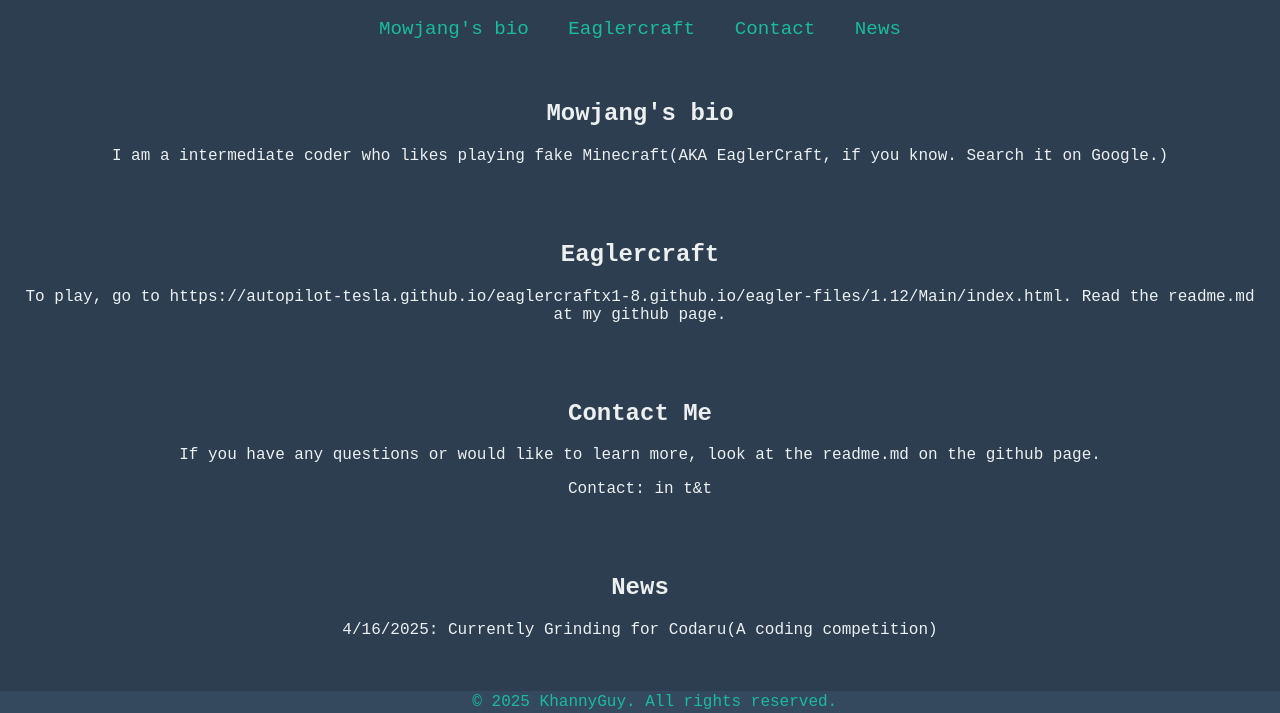
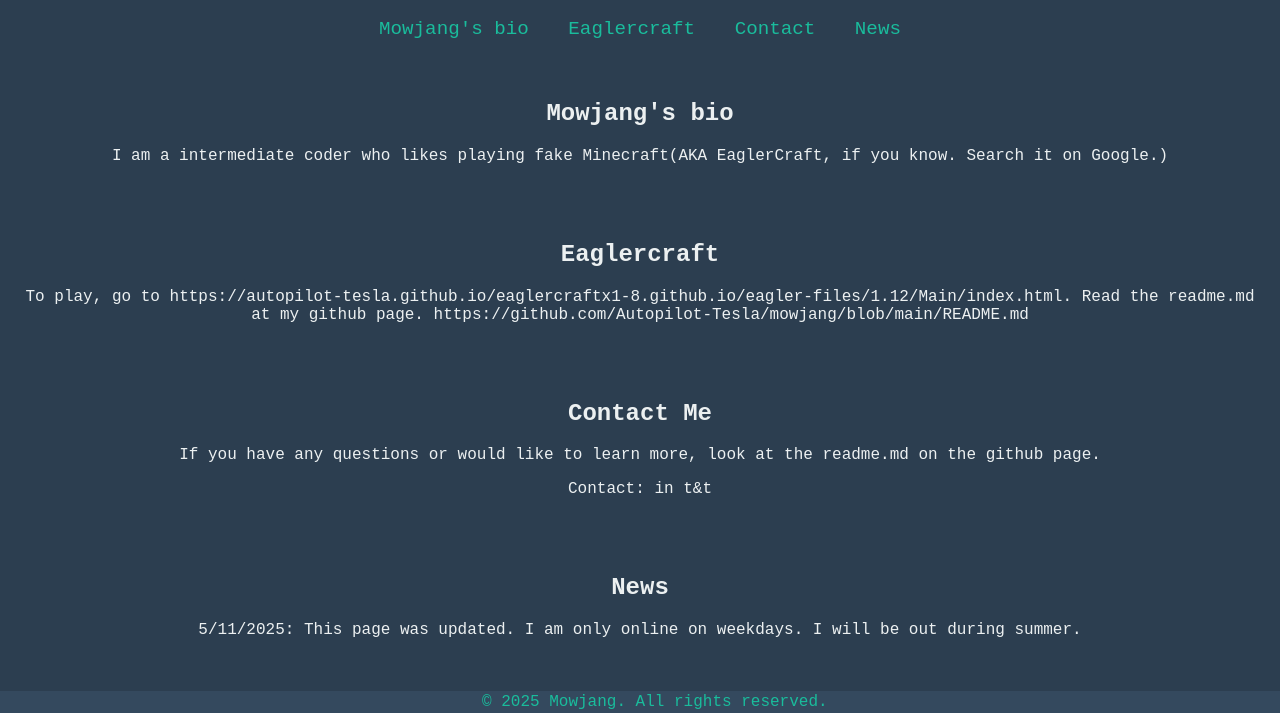
Before and after one commit to Autopilot-Tesla/mowjang, a plain HTML site: page index.html in a window 1280 px wide. Shown: the part 87-800 px from the top of the page. Drawn offline with Linux system fonts and the light colour scheme.

Commit message:
Update index.html

```diff
--- a/index.html
+++ b/index.html
@@ -66,7 +66,7 @@
     </section>
     <section id="about">
         <h2>Eaglercraft</h2>
-        <p>To play, go to https://autopilot-tesla.github.io/eaglercraftx1-8.github.io/eagler-files/1.12/Main/index.html. Read the readme.md at my github page.</p>
+        <p>To play, go to https://autopilot-tesla.github.io/eaglercraftx1-8.github.io/eagler-files/1.12/Main/index.html. Read the readme.md at my github page. https://github.com/Autopilot-Tesla/mowjang/blob/main/README.md</p>
     </section>
     <section id="sub">
         <h2>Contact Me</h2>
@@ -75,11 +75,11 @@
     </section>
     <section id="news">
         <h2>News</h2>
-        <p> 4/16/2025: Currently Grinding for Codaru(A coding competition)
+        <p> 5/11/2025: This page was updated. I am only online on weekdays. I will be out during summer.
         </p>
     </section>
     <footer>
-        <p>&copy; 2025 KhannyGuy. All rights reserved.</p>
+        <p>&copy; 2025 Mowjang. All rights reserved.</p>
     </footer>
 </body>
 </html>
```
